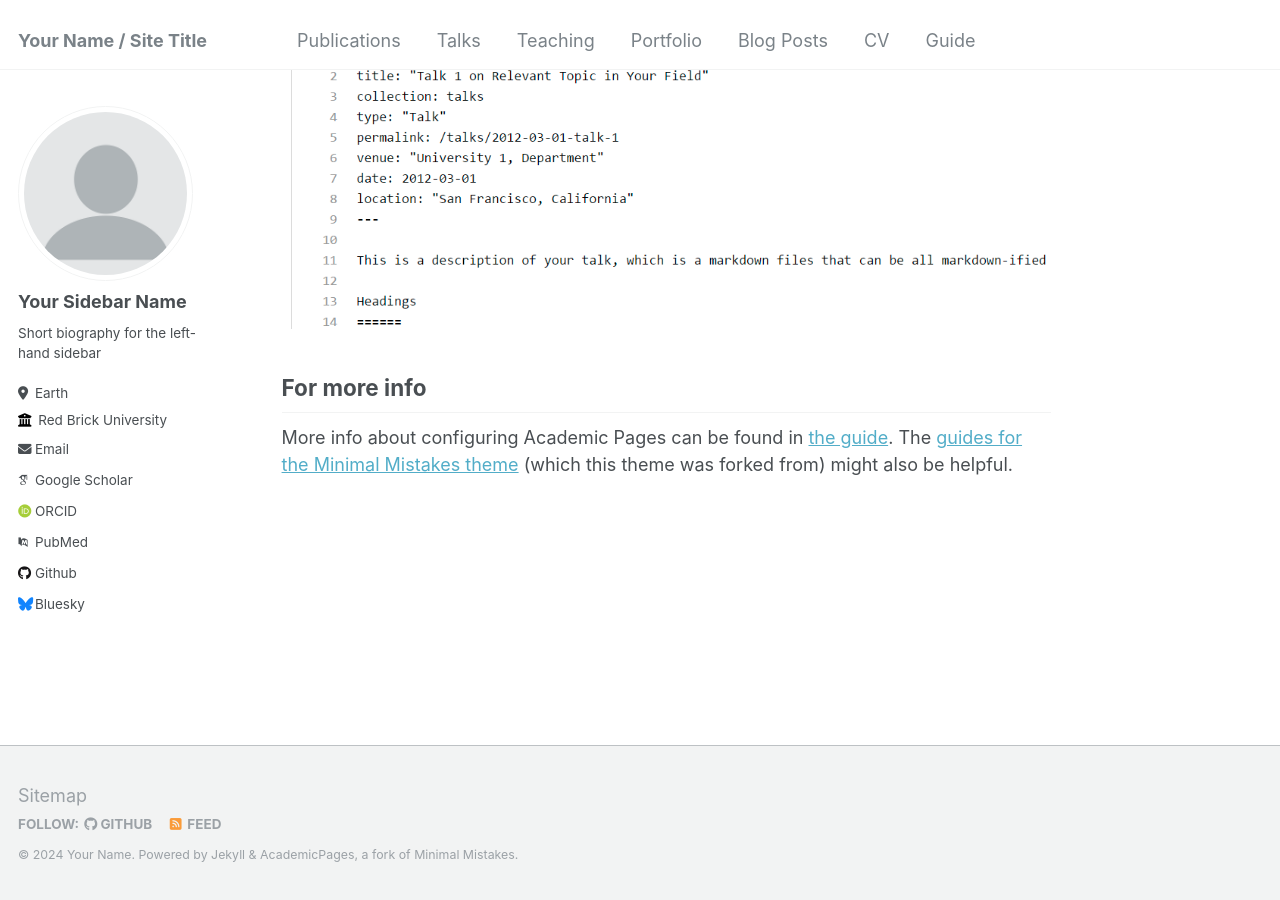
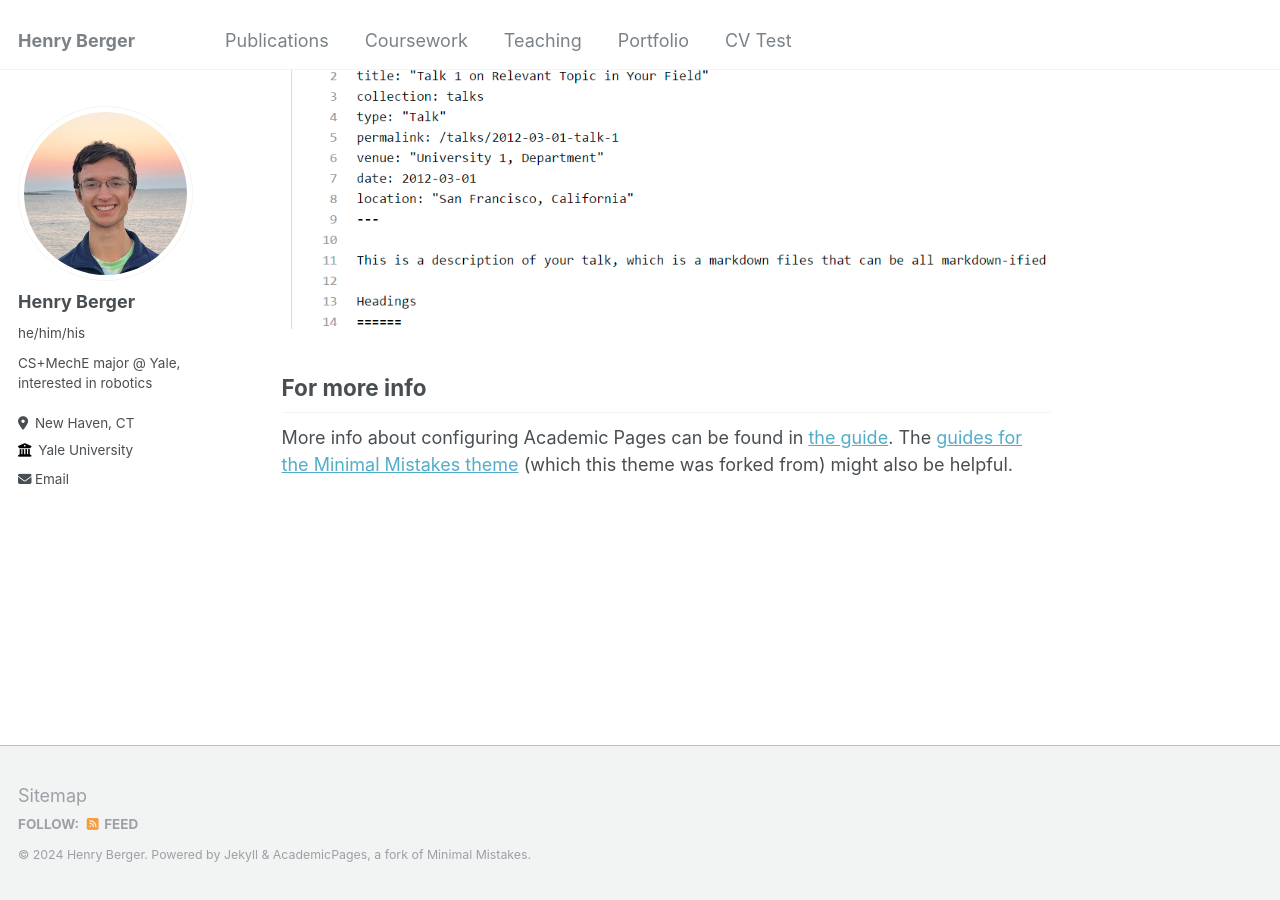
Before and after one commit to henry-berger/henry-berger.github.io, a Jekyll site: the page built from _pages/about.md, in a window 1280 px wide and 900 px high, scrolled down 2660 px. Built offline with Jekyll 4.4.1, drawn with Linux system fonts in a browser that asks for light colours; some web fonts are replaced.

Commit message:
Sidebar, playing around with pages

```diff
--- a/_config.yml
+++ b/_config.yml
@@ -8,47 +8,47 @@
 
 # Basic Site Settings
 locale                   : "en-US"
-title                    : "Your Name / Site Title"
+title                    : "Henry Berger"
 title_separator          : "-"
-name                     : &name "Your Name"
-description              : &description "personal description"
-url                      : https://academicpages.github.io # the base hostname & protocol for your site e.g. "https://mmistakes.github.io"
+name                     : &name "Henry Berger"
+description              : &description "Personal Webpage"
+url                      : https://henry-berger.github.io # the base hostname & protocol for your site e.g. "https://mmistakes.github.io"
 baseurl                  : "" # the subpath of your site, e.g. "/blog"
-repository               : "academicpages/academicpages.github.io"
+repository               : "henry-berger/henry-berger.github.io"
 
 # Site Author - The following control what appear as part of the author content on the side bar.
 #               If a field is blank the icon and link will not appear, otherwise it will be shown.
 #               Additional customization can be done by editing /_includes/author-profile.html
 author:
   # Biographic information
-  avatar           : "profile.png"
-  name             : "Your Sidebar Name"
-  pronouns         : # example: "she/her"
-  bio              : "Short biography for the left-hand sidebar"
-  location         : "Earth"
-  employer         : "Red Brick University"
+  avatar           : "headshot_sunset.jpg"
+  name             : "Henry Berger"
+  pronouns         : "he/him/his"
+  bio              : "CS+MechE major @ Yale, interested in robotics"
+  location         : "New Haven, CT"
+  employer         : "Yale University"
   uri              : # URL
-  email            : "none@example.org"
+  email            : "henry.berger@yale.edu"
 
   # Academic websites
   arxiv            : # URL - Update with the correct link to your profile
-  googlescholar    : "https://scholar.google.com/citations?user=PS_CX0AAAAAJ"
+  googlescholar    : # "https://scholar.google.com/citations?user=PS_CX0AAAAAJ"
   impactstory      : # URL
-  orcid            : "http://orcid.org/yourorcidurl"
+  orcid            : # "http://orcid.org/yourorcidurl"
   semantic         : # URL
-  pubmed           : "https://www.ncbi.nlm.nih.gov/pubmed/?term=john+snow"
+  pubmed           : # "https://www.ncbi.nlm.nih.gov/pubmed/?term=john+snow"
   researchgate     : # URL
 
   # Repositories and software development
   bitbucket        : # Username - Update with your username on the site
   codepen          : # Username
   dribbble         : # Username
-  github           : "academicpages"
+  github           : # "academicpages"
   kaggle           : # Username
   stackoverflow    : # User number or user number and name (i.e., use "1" or "1/jeff-atwood")
 
   # Social media
-  bluesky          : "bsky.app" # Replace this with you Bluesky username
+  bluesky          : # "bsky.app" # Replace this with you Bluesky username
   facebook         : # Username
   flickr           : # Username
   foursquare       : # Username
--- a/_data/navigation.yml
+++ b/_data/navigation.yml
@@ -3,8 +3,8 @@ main:
   - title: "Publications"
     url: /publications/
 
-  - title: "Talks"
-    url: /talks/
+  - title: "Coursework"
+    url: /coursework/
 
   - title: "Teaching"
     url: /teaching/
@@ -12,11 +12,5 @@ main:
   - title: "Portfolio"
     url: /portfolio/
 
-  - title: "Blog Posts"
-    url: /year-archive/
-
-  - title: "CV"
+  - title: "CV Test"
     url: /cv/
-
-  - title: "Guide"
-    url: /markdown/
```
Also changed, not shown: _pages/404.md (+1 -1 lines), _pages/coursework.html (added, +16 -0 lines), _pages/talks.html (deleted, +0 -16 lines), images/headshot_sunset.jpg (added).
